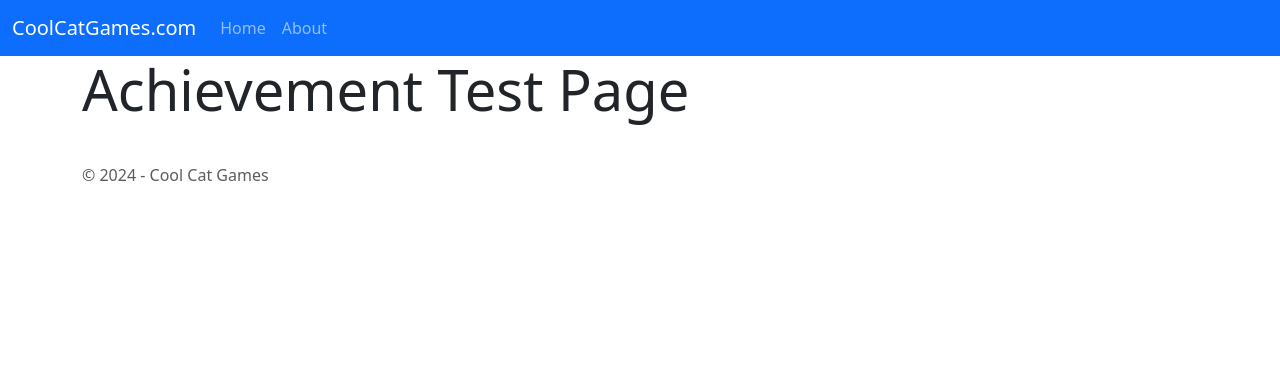
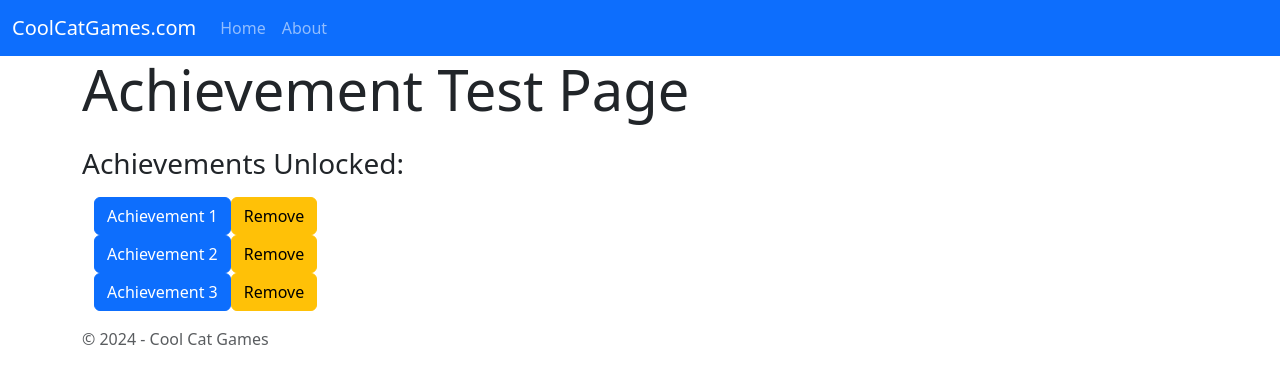
Before and after one commit to Syyren/Combined_CPRO2221_CPRO2501_Group_Repo, a React (Create React App) app in the folder frontend/: page /achievements in a window 1280 px wide. Shown: the top 384 px of the page. Built offline with nearby package versions, Linux system fonts and the light colour scheme.

Commit message:
implemented working achievement notifications and test page.

```diff
--- /dev/null
+++ b/frontend/src/components/achievements/AchievementNotification.css
@@ -0,0 +1,18 @@
+.notification
+{
+    position: fixed;
+    bottom: 20px;
+    left: 50%;
+    transform: translateX(-50%);
+    background-color: #222222;
+    color: #ffffff;
+    padding: 10px 20px;
+    border-radius: 5px;
+    opacity: 0;
+    transition: opacity 0.3s ease-in-out;
+}
+
+.notification.show
+{
+    opacity: 1;
+}
--- /dev/null
+++ b/frontend/src/components/achievements/AchievementNotification.js
@@ -0,0 +1,24 @@
+import React, { useState, useEffect } from 'react';
+import './AchievementNotification.css';
+
+const AchievementNotification = ({ achievementName }) =>
+{
+  const [showNotification, setShowNotification] = useState(false);
+
+  useEffect(() => {
+    setShowNotification(true);
+    const timeout = setTimeout(() => {
+      setShowNotification(false);
+    }, 3500);
+
+    return () => clearTimeout(timeout);
+  }, [achievementName]);
+
+  return (
+    <div className={`notification ${showNotification ? 'show' : ''}`}>
+      {achievementName} unlocked!
+    </div>
+  );
+};
+
+export default AchievementNotification;
--- a/frontend/src/pages/AchievementTest.js
+++ b/frontend/src/pages/AchievementTest.js
@@ -1,10 +1,108 @@
 import Layout from "../components/Layout";
+import React, { useState } from 'react';
+import AchievementNotification from "../components/achievements/AchievementNotification"
 
-export default function Home()
+
+export default function AchievementTest()
 {
-    return(
+    //msetting the useStates for achievementName and achievements
+    const [achievementName, setAchievementName] = useState('');
+    const [achievements, setAchievements] = useState([]);
+
+    //temporary class with dummy data for the application
+    class TempAchievement
+    {
+        constructor(achievementId, achievementName, achievementDescription)
+        {
+            this.achievementId = achievementId;
+            this.achievementName = achievementName;
+            this.achievementDescription = achievementDescription;
+        }
+    }
+    //dummy data
+    const achievement1 = new TempAchievement(1, "Achievement 1", "This is Achievement 1");
+    const achievement2 = new TempAchievement(2, "Achievement 2", "This is Achievement 2");
+    const achievement3 = new TempAchievement(3, "Achievement 3", "This is Achievement 3");
+
+    //on clicking the button, checks if the achievement is in the list and if not adds it and triggers the notification
+    const buttonClick = (achievement) =>
+    {
+        if (!achievements.some(refAchievement => refAchievement.achievementId === achievement.achievementId))
+        {
+            const updatedAchievements = [...achievements, achievement];
+            setAchievements(updatedAchievements);
+            setAchievementName(achievement.achievementName);
+        }
+    };
+
+    //removal button function for testing
+    const removeAchievement = (achievement) =>
+    {
+        const updatedAchievements = achievements.filter(refAchievement => refAchievement.achievementId !== achievement.achievementId);
+        setAchievements(updatedAchievements);
+    };
+
+    return (
         <Layout>
             <h2 className="display-4 mb-4">Achievement Test Page</h2>
+
+            {/* notification component that pops up the achievement */}
+            {achievementName && <AchievementNotification achievementName={achievementName} />}
+
+            <h3>Achievements Unlocked:</h3>
+            <ul>
+                {[...achievements].map((achievement, index) => (
+                    <li key={index}>
+                        {achievement.achievementName}
+                    </li>
+                ))}
+            </ul>
+
+            <div className="container">
+                <button
+                type="button"
+                className="btn btn-primary"
+                onClick={() => buttonClick(achievement1)}>
+                    Achievement 1
+                </button>
+                <button
+                type="button"
+                className="btn btn-warning"
+                onClick={() => removeAchievement(achievement1)}>
+                    Remove
+                </button>
+            </div>
+
+            <div className="container">
+                <button
+                type="button"
+                className="btn btn-primary"
+                onClick={() => buttonClick(achievement2)}>
+                    Achievement 2
+                </button>
+                <button
+                type="button"
+                className="btn btn-warning"
+                onClick={() => removeAchievement(achievement2)}>
+                    Remove
+                </button>
+            </div>
+
+            <div className="container">
+                <button
+                type="button"
+                className="btn btn-primary"
+                onClick={() => buttonClick(achievement3)}>
+                    Achievement 3
+                </button>
+                <button
+                type="button"
+                className="btn btn-warning"
+                onClick={() => removeAchievement(achievement3)}>
+                    Remove
+                </button>
+            </div>
+
         </Layout>
     )
 }
```
